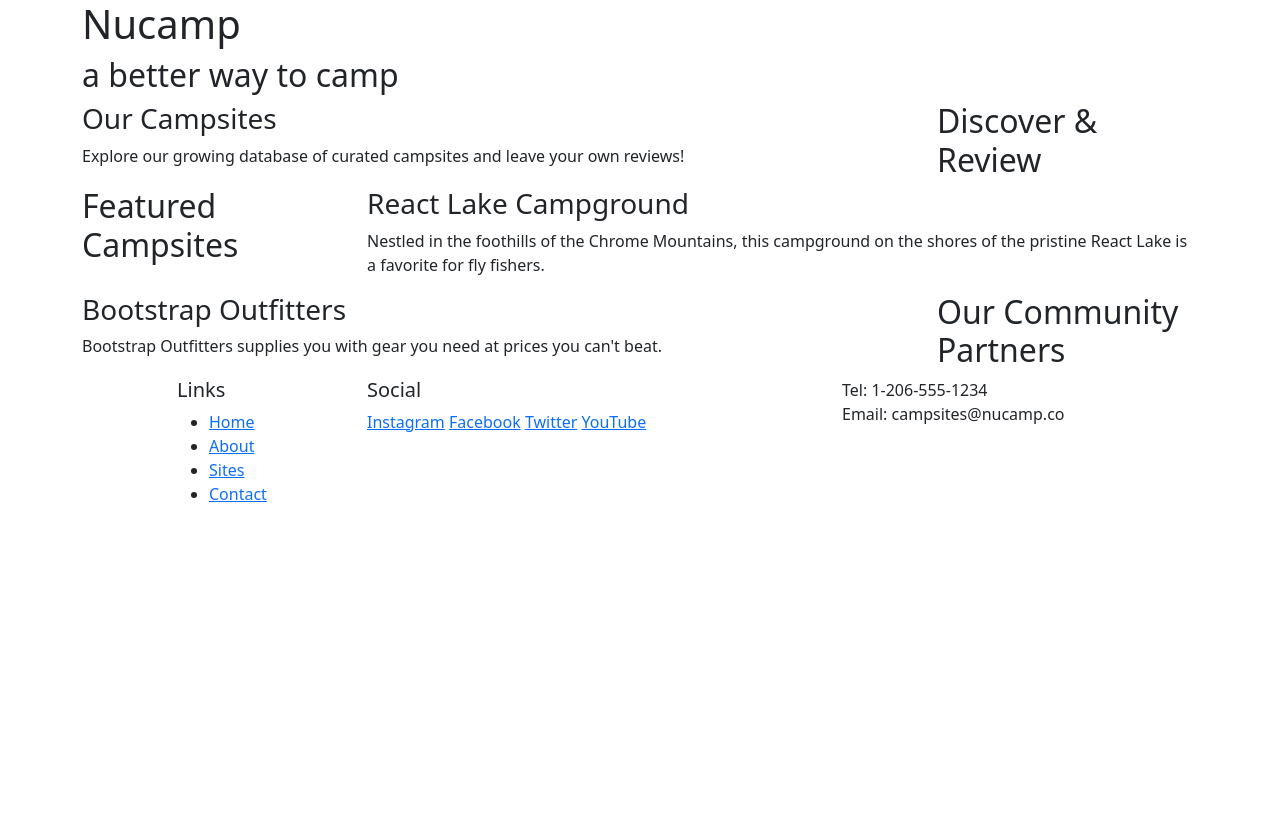
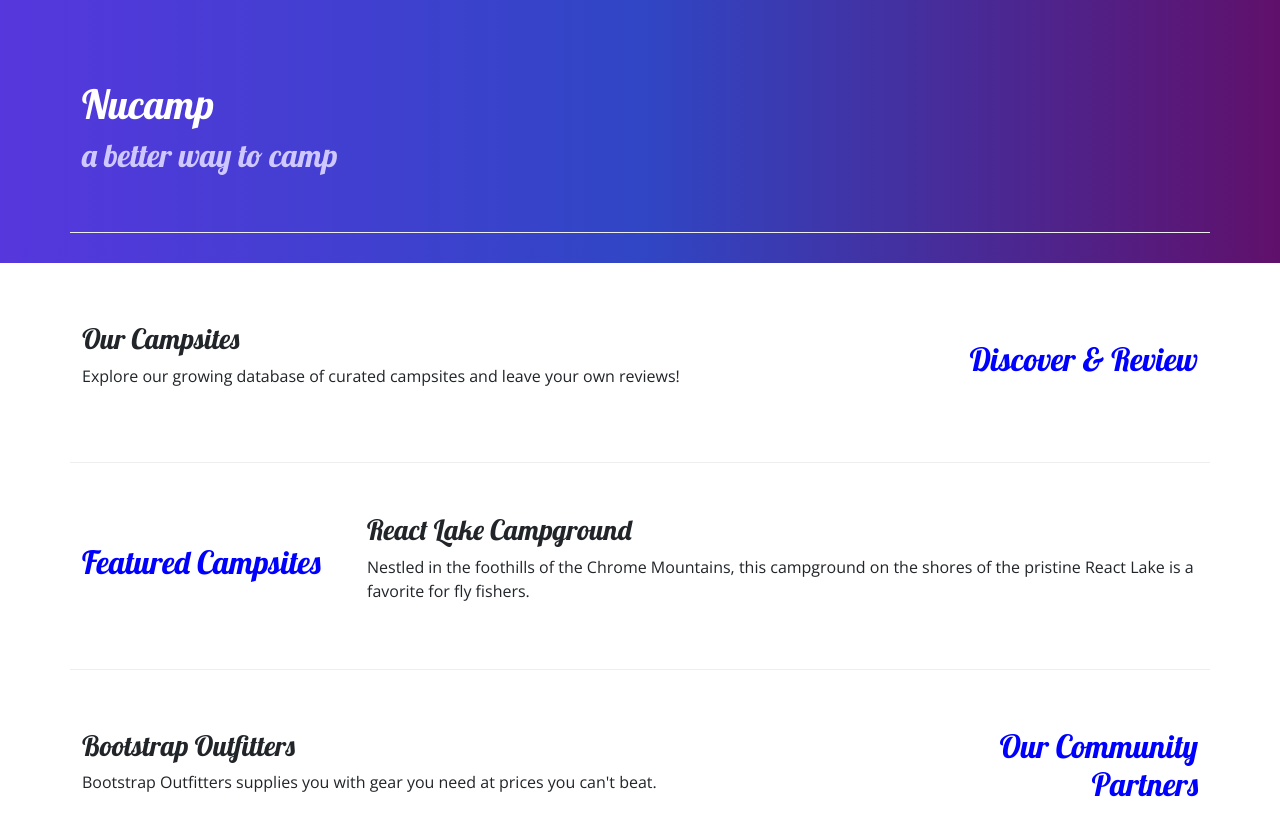
Before and after one commit to michaelkaffel/camp-site-project, a plain HTML site: page index.html in a window 1280 px wide. Shown: the top 815 px of the page. Drawn offline with nearby package versions, Linux system fonts and the light colour scheme.

Commit message:
added an about us page

```diff
--- /dev/null
+++ b/css/styles.css
@@ -0,0 +1,32 @@
+body {
+    font-family: "Open Sans", sans-serif;
+}
+
+h1, h2, h3 {
+    font-family: "Lobster", cursive;
+}
+
+h2 {
+    color: blue;
+}
+
+header {
+    padding: 30px;
+    background-image: linear-gradient(to right, #5637DD, #3046C5, #60106B);
+    color: white;
+}
+
+header h2 {
+    color: #CEC8FF;
+}
+
+footer {
+    background-image:linear-gradient(#CEC8FF,white);
+    padding: 20px 0;
+}
+
+.row-content {
+    padding: 50px 0;
+    border-bottom: 1px ridge;
+    min-height: 200px;
+}
--- a/index.html
+++ b/index.html
@@ -10,6 +10,10 @@
     <link href="https://cdn.jsdelivr.net/npm/bootstrap@5.2.3/dist/css/bootstrap.min.css" rel="stylesheet"
         integrity="sha384-rbsA2VBKQhggwzxH7pPCaAqO46MgnOM80zW1RWuH61DGLwZJEdK2Kadq2F9CUG65" crossorigin="anonymous" />
 
+    <!-- Additional CSS must be placed after bootstrap -->
+    <link rel="stylesheet" href="https://fonts.googleapis.com/css?family=Lobster|Open+Sans" />
+    <link rel="stylesheet" href="css/styles.css" />
+
     <title>Nucamp: A Better Way To Camp</title>
 </head>
 
@@ -18,7 +22,7 @@
     <!-- header -->
     <header>
         <div class="container">
-            <div class="row">
+            <div class="row row-content align-items-center">
                 <div class="col">
                     <h1>Nucamp</h1>
                     <h2>a better way to camp</h2>
@@ -31,36 +35,36 @@
     <main class="container">
 
         <!-- discover section -->
-        <section class="row">
+        <section class="row row-content align-items-center">
             <div class="col-sm-4 col-md-3 order-sm-last">
-                <h2>Discover & Review</h2>
+                <h2 class="text-sm-end">Discover & Review</h2>
             </div>
             <div class="col">
                 <h3>Our Campsites</h3>
-                <p>Explore our growing database of curated campsites and leave your own reviews!</p>
+                <p class="d-none d-sm-block">Explore our growing database of curated campsites and leave your own reviews!</p>
             </div>
         </section>
 
         <!-- feature section -->
-        <section class="row">
+        <section class="row row-content align-items-center">
             <div class="col-sm-4 col-md-3">
                 <h2>Featured Campsites</h2>
             </div>
             <div class="col">
                 <h3>React Lake Campground</h3>
-                <p>Nestled in the foothills of the Chrome Mountains, this campground on the shores of the pristine React
+                <p class="d-none d-sm-block">Nestled in the foothills of the Chrome Mountains, this campground on the shores of the pristine React
                     Lake is a favorite for fly fishers.</p>
             </div>
         </section>
 
         <!-- partner section -->
-        <section class="row">
+        <section class="row row-content align-items-center">
             <div class="col-sm-4 col-md-3 order-sm-last">
-                <h2>Our Community Partners</h2>
+                <h2 class="text-sm-end">Our Community Partners</h2>
             </div>
             <div class="col">
                 <h3>Bootstrap Outfitters</h3>
-                <p>Bootstrap Outfitters supplies you with gear you need at prices you can't beat.</p>
+                <p class="d-none d-sm-block">Bootstrap Outfitters supplies you with gear you need at prices you can't beat.</p>
             </div>
         </section>
 
@@ -74,28 +78,30 @@
                     <h5>Links</h5>
                     <ul>
                         <li><a href="#">Home</a></li>
-                        <li><a href="#">About</a></li>
+                        <li><a href="aboutus.html">About</a></li>
                         <li><a href="#">Sites</a></li>
                         <li><a href="#">Contact</a></li>
                     </ul>
                 </div>
-                <div class="col-6 col-sm-5">
+                <div class="col-6 col-sm-5 text-center">
                     <h5>Social</h5>
                     <a href="http://instagram.com/">Instagram</a>
                     <a href="http://facebook.com/">Facebook</a>
                     <a href="http://twitter.com/">Twitter</a>
                     <a href="http://youtube.com/">YouTube</a>
                 </div>
-                <div class="col-sm-4">
+                <div class="col-sm-4 text-center">
                     Tel: 1-206-555-1234<br />
                     Email: campsites@nucamp.co
                 </div>
             </div>
         </div>
     </footer>
+
     <script src="https://cdn.jsdelivr.net/npm/bootstrap@5.2.3/dist/js/bootstrap.bundle.min.js"
         integrity="sha384-kenU1KFdBIe4zVF0s0G1M5b4hcpxyD9F7jL+jjXkk+Q2h455rYXK/7HAuoJl+0I4"
         crossorigin="anonymous"></script>
+
 </body>
 
 </html>
```
Also changed, not shown: aboutus.html (added, +91 -0 lines).
